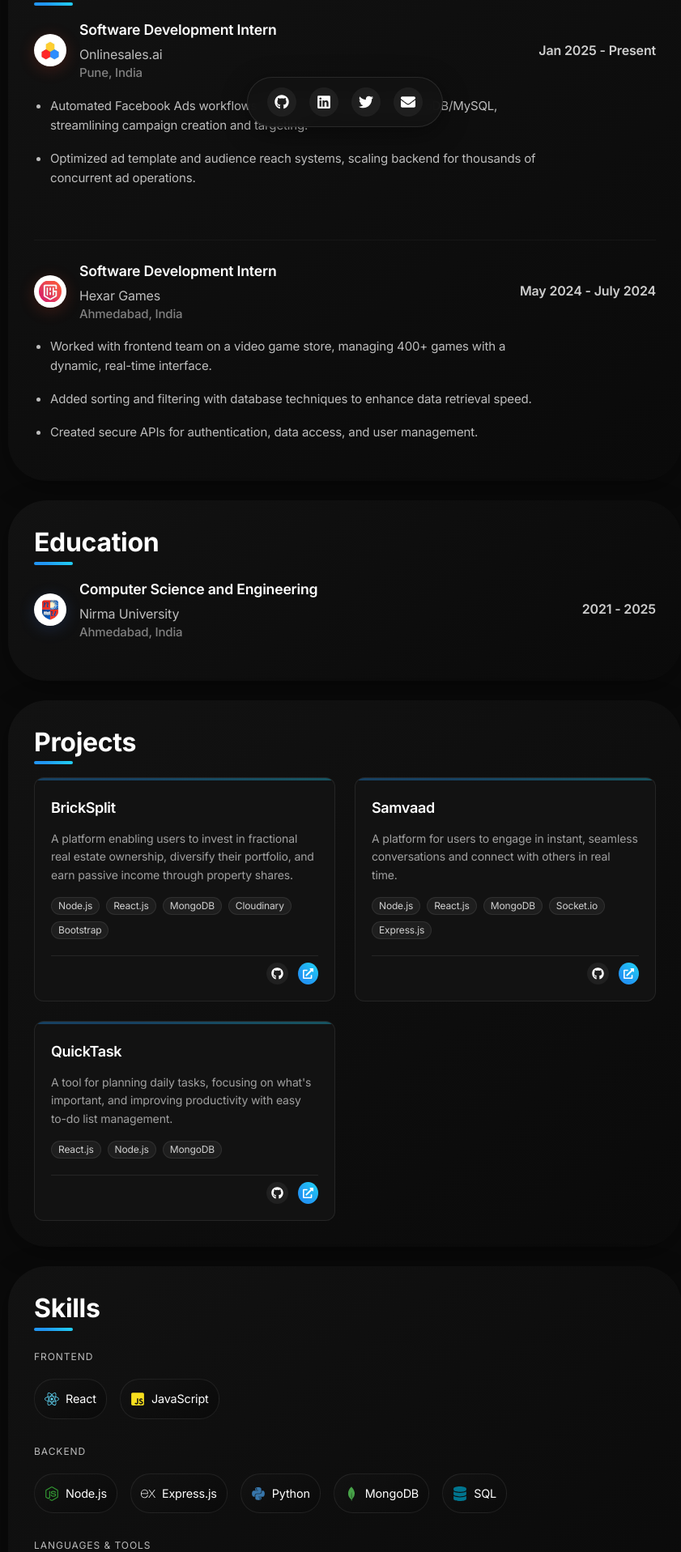
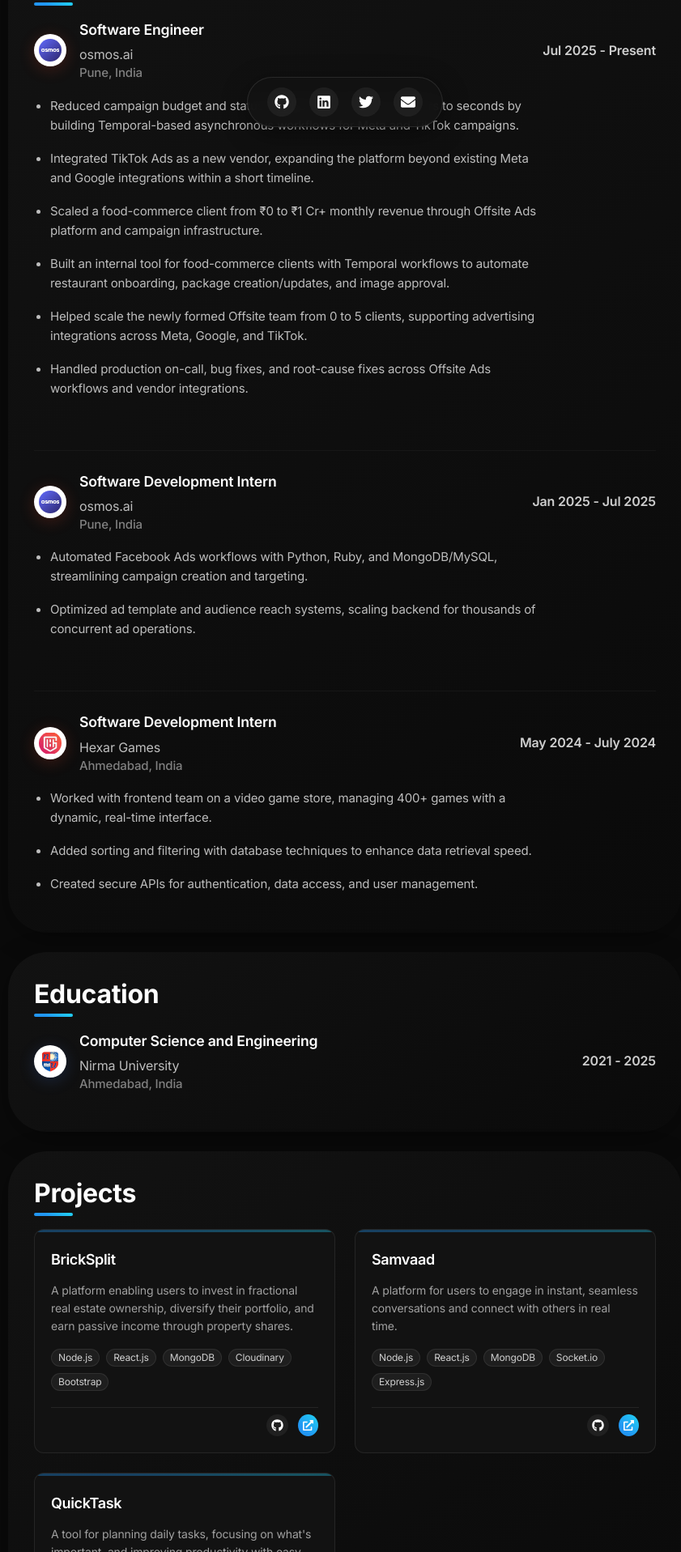
Before and after one commit to Keyur2311/keyur-portfolio, a React (Vite) app: page / in a window 1280 px wide. Shown: the part 623-2540 px from the top of the page at 81% size, without its empty margins (214-1055 px from the left). Built offline with nearby package versions, Linux system fonts and the light colour scheme.

Commit message:
Added osmos experience

```diff
--- a/src/components/Experience.jsx
+++ b/src/components/Experience.jsx
@@ -1,20 +1,35 @@
 import { Typography, Box, Stack, Divider } from '@mui/material';
 import { FaBriefcase } from 'react-icons/fa';
-import onlinesalesLogo from '../assets/onlinesales_logo.jpeg';
+import osmosLogo from '../assets/osmos_logo.jpeg';
 import hexarLogo from '../assets/hexar_logo.jpeg';
 import { TEXT_PRI, TEXT_SEC, TEXT_MUTE, BORDER } from '../theme';
 
 const experiences = [
   {
+    title: "Software Engineer",
+    company: "osmos.ai",
+    location: "Pune, India",
+    date: "Jul 2025 - Present",
+    description: [
+      "Reduced campaign budget and status update latency from 2–3 hours to seconds by building Temporal-based asynchronous workflows for Meta and TikTok campaigns.",
+      "Integrated TikTok Ads as a new vendor, expanding the platform beyond existing Meta and Google integrations within a short timeline.",
+      "Scaled a food-commerce client from ₹0 to ₹1 Cr+ monthly revenue through Offsite Ads platform and campaign infrastructure.",
+      "Built an internal tool for food-commerce clients with Temporal workflows to automate restaurant onboarding, package creation/updates, and image approval.",
+      "Helped scale the newly formed Offsite team from 0 to 5 clients, supporting advertising integrations across Meta, Google, and TikTok.",
+      "Handled production on-call, bug fixes, and root-cause fixes across Offsite Ads workflows and vendor integrations.",
+    ],
+    logo: osmosLogo,
+  },
+  {
     title: "Software Development Intern",
-    company: "Onlinesales.ai",
+    company: "osmos.ai",
     location: "Pune, India",
-    date: "Jan 2025 - Present",
+    date: "Jan 2025 - Jul 2025",
     description: [
       "Automated Facebook Ads workflows with Python, Ruby, and MongoDB/MySQL, streamlining campaign creation and targeting.",
       "Optimized ad template and audience reach systems, scaling backend for thousands of concurrent ad operations.",
     ],
-    logo: onlinesalesLogo,
+    logo: osmosLogo,
   },
   {
     title: "Software Development Intern",
--- a/src/components/Skills.jsx
+++ b/src/components/Skills.jsx
@@ -1,90 +1,107 @@
-import { Paper, Typography, Box, Grid, Stack } from '@mui/material';
+import { Typography, Box, Stack } from '@mui/material';
 import {
-  FaReact, FaNodeJs, FaPython,
-  FaAws, FaDatabase, FaGitAlt, FaJsSquare,
+  FaReact, FaNodeJs, FaPython, FaGitAlt, FaJsSquare, FaGithub,
 } from 'react-icons/fa';
-import { SiMongodb, SiCplusplus, SiExpress, SiSubversion, SiCloudinary } from 'react-icons/si';
-import { CARD, BG, BORDER, TEXT_SEC } from '../theme';
+import {
+  SiCplusplus, SiExpress, SiMongodb, SiMysql, SiRedis,
+  SiGooglebigquery, SiPostman, SiRender, SiSubversion, SiTemporal,
+} from 'react-icons/si';
+import { VscVscode } from 'react-icons/vsc';
+import { BORDER, TEXT_SEC } from '../theme';
 
 const skillGroups = [
   {
-    label: 'Frontend',
+    label: 'Languages',
     skills: [
-      { name: 'React', icon: FaReact, color: '#61DAFB' },
+      { name: 'C++', icon: SiCplusplus, color: '#00599C' },
+      { name: 'Python', icon: FaPython, color: '#3776AB' },
       { name: 'JavaScript', icon: FaJsSquare, color: '#F7DF1E' },
     ],
   },
   {
-    label: 'Backend',
+    label: 'Development',
     skills: [
+      { name: 'React.js', icon: FaReact, color: '#61DAFB' },
       { name: 'Node.js', icon: FaNodeJs, color: '#339933' },
       { name: 'Express.js', icon: SiExpress, color: '#ffffff' },
-      { name: 'Python', icon: FaPython, color: '#3776AB' },
-      { name: 'MongoDB', icon: SiMongodb, color: '#47A248' },
-      { name: 'SQL', icon: FaDatabase, color: '#00758F' },
     ],
   },
   {
-    label: 'Languages & Tools',
+    label: 'Databases',
     skills: [
-      { name: 'C++', icon: SiCplusplus, color: '#00599C' },
-      { name: 'AWS', icon: FaAws, color: '#FF9900' },
-      { name: 'Cloudinary', icon: SiCloudinary, color: '#3448C5' },
+      { name: 'MySQL', icon: SiMysql, color: '#4479A1' },
+      { name: 'MongoDB', icon: SiMongodb, color: '#47A248' },
+      { name: 'Redis', icon: SiRedis, color: '#FF4438' },
+      { name: 'BigQuery', icon: SiGooglebigquery, color: '#669DF6' },
+    ],
+  },
+  {
+    label: 'Tools',
+    skills: [
       { name: 'Git', icon: FaGitAlt, color: '#F05032' },
+      { name: 'GitHub', icon: FaGithub, color: '#ffffff' },
       { name: 'SVN', icon: SiSubversion, color: '#809CC9' },
+      { name: 'Postman', icon: SiPostman, color: '#FF6C37' },
+      { name: 'Render', icon: SiRender, color: '#46E3B7' },
+      { name: 'VS Code', icon: VscVscode, color: '#007ACC' },
+      { name: 'Temporal', icon: SiTemporal, color: '#6B7FD7' },
     ],
   },
 ];
 
 const Skills = () => {
   return (
-    <Stack spacing={3}>
+    <Stack spacing={{ xs: 2.5, sm: 3 }}>
       {skillGroups.map((group) => (
-        <Box key={group.label}>
+        <Box
+          key={group.label}
+          sx={{
+            display: 'flex',
+            flexDirection: { xs: 'column', sm: 'row' },
+            alignItems: { xs: 'flex-start', sm: 'center' },
+            gap: { xs: 1, sm: 3 },
+          }}
+        >
           <Typography
             variant="overline"
             sx={{
               color: TEXT_SEC,
               letterSpacing: '0.08em',
               fontSize: '0.75rem',
-              display: 'block',
-              mb: 1.5,
+              minWidth: { sm: 130 }, // aligns the chip columns across rows
+              flexShrink: 0,
             }}
           >
             {group.label}
           </Typography>
-          <Grid container spacing={2}>
+          <Box sx={{ display: 'flex', flexWrap: 'wrap', gap: 1 }}>
             {group.skills.map((skill) => (
-              <Grid item xs={6} sm={4} md={4} key={skill.name}>
-                <Paper
-                  elevation={0}
+              <Box
+                key={skill.name}
                 sx={{
-                    p: 1.5,
-                    height: '100%',
-                    background: `linear-gradient(145deg, ${CARD} 0%, ${BG} 100%)`,
-                    borderRadius: 2,
+                  display: 'flex',
+                  alignItems: 'center',
+                  gap: 0.75,
+                  px: 1.25,
+                  py: 0.5,
+                  borderRadius: 999,
                   border: `1px solid ${BORDER}`,
-                    transition: 'all 0.3s ease-in-out',
+                  background: 'rgba(255, 255, 255, 0.04)',
+                  transition: 'all 0.25s ease',
                   '&:hover': {
-                      transform: 'translateY(-5px)',
-                      boxShadow: '0 8px 32px rgba(0, 0, 0, 0.4)',
-                      borderColor: skill.color + '40',
+                    borderColor: `${skill.color}55`,
+                    background: 'rgba(255, 255, 255, 0.07)',
+                    transform: 'translateY(-2px)',
                   },
                 }}
               >
-                  <Box sx={{ display: 'flex', alignItems: 'center', gap: 1 }}>
-                    <skill.icon size={18} style={{ color: skill.color }} />
-                    <Typography
-                      variant="body1"
-                      sx={{ color: '#ffffff', fontSize: '0.9rem' }}
-                    >
+                <skill.icon size={14} style={{ color: skill.color }} />
+                <Typography sx={{ fontSize: '0.85rem', color: '#d0d0d0' }}>
                   {skill.name}
                 </Typography>
               </Box>
-                </Paper>
-              </Grid>
             ))}
-          </Grid>
+          </Box>
         </Box>
       ))}
     </Stack>
```
Also changed, not shown: src/assets/onlinesales_logo.jpeg (deleted), src/assets/osmos_logo.jpeg (added). Lines whose indentation alone changed are shown as unchanged.
